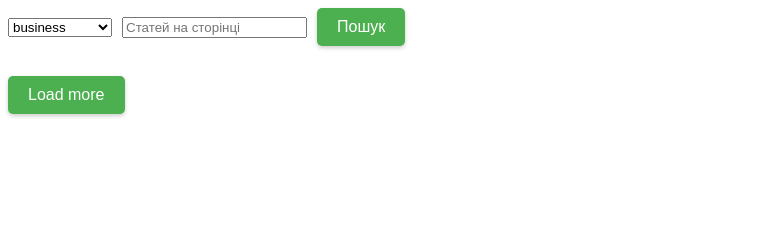
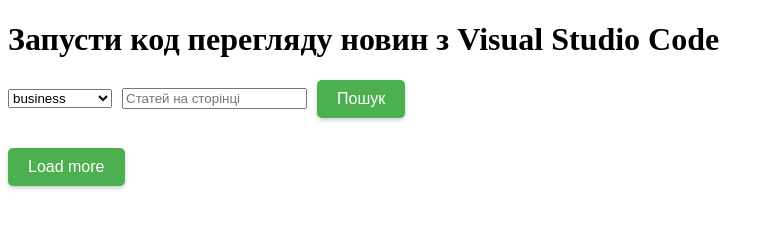
Before and after one commit to Natalia2023/My_HTTPS, a plain HTML site: page index.html in a window 1280 px wide. Shown: the whole page, without its empty margins (0-775 px from the left). Drawn offline with Linux system fonts and the light colour scheme.

Commit message:
Update index.html

```diff
--- a/index.html
+++ b/index.html
@@ -8,6 +8,7 @@
     <link rel="stylesheet" href="./styles.css">
 </head>
 <body>
+    <h1> Запусти код перегляду новин з  Visual Studio Code </h1>
 
     <form class="form">
         <select name ="" id="" class="category">
```
